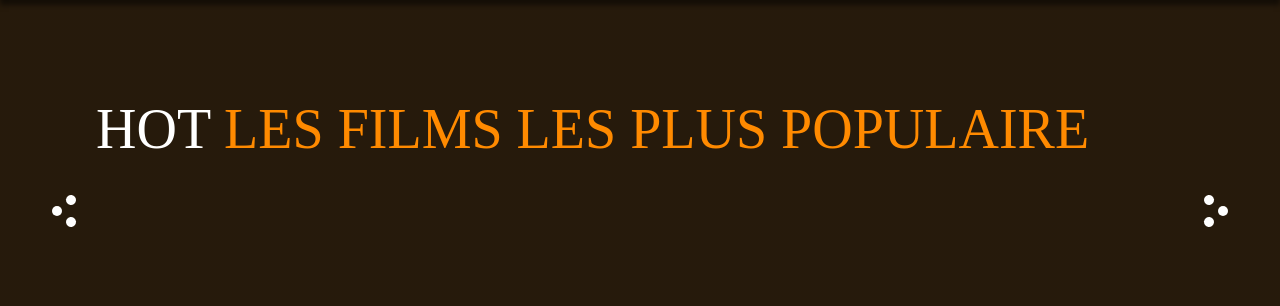
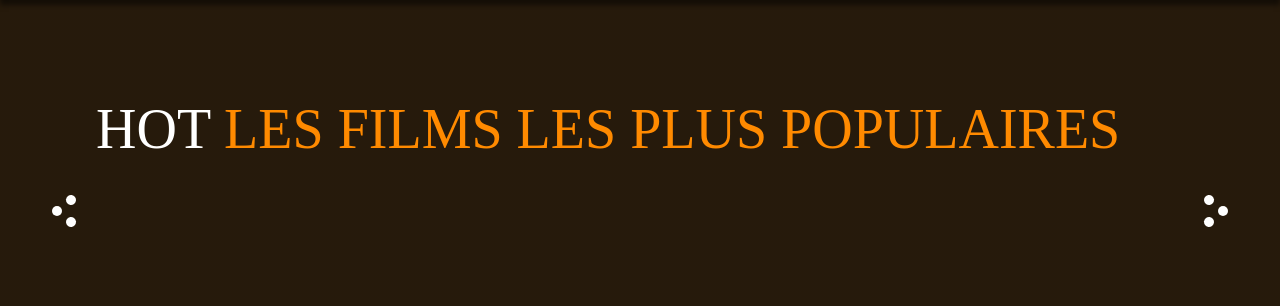
Before and after one commit to AymericArt/projet_annuel, a Symfony app: template templates/default/home.html.twig in a window 1280 px wide. Shown: the part 96-402 px from the top of the page. Run offline with Twig, Linux system fonts and the light colour scheme; the template is opened without the code that fills it, so the values that code supplies are empty; style sheets or scripts are compiled from the project's sources; some libraries are stand-ins or nearby versions.

Commit message:
Small fix

```diff
--- a/templates/default/home.html.twig
+++ b/templates/default/home.html.twig
@@ -8,7 +8,7 @@
     <div class="d-background bg-theme-blacked"></div>
     <div class="mt-auto container position-relative">
         <div class="top-block-head text-uppercase">
-            <h2 class="display-4">HOT <span class="text-theme">Les films les plus populaire</span></h2>
+            <h2 class="display-4">HOT <span class="text-theme">Les films les plus populaires</span></h2>
         </div>
         <div class="top-block-footer">
             <div class="slick-spaced slick-carousel" data-slick-view="navigation responsive-4">
```
